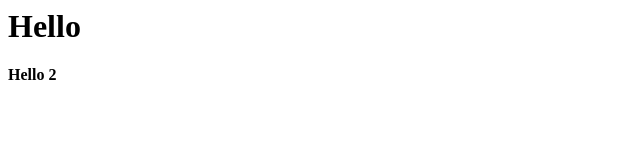
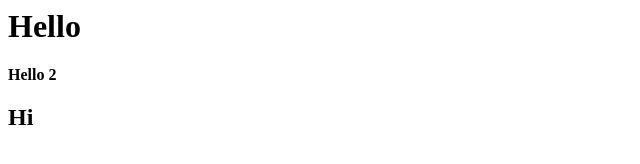
Before and after one commit to itsrahul9/test10dec24, a plain HTML site: page index.html in a window 1280 px wide. Shown: the full height of the page, 0-640 px from the left. Drawn offline with Linux system fonts and the light colour scheme.

Commit message:
one H2 Element Added

```diff
--- a/index.html
+++ b/index.html
@@ -1,2 +1,3 @@
 <h1>Hello</h1>
 <b>Hello 2</b>
+<h2>Hi<h2>
```
